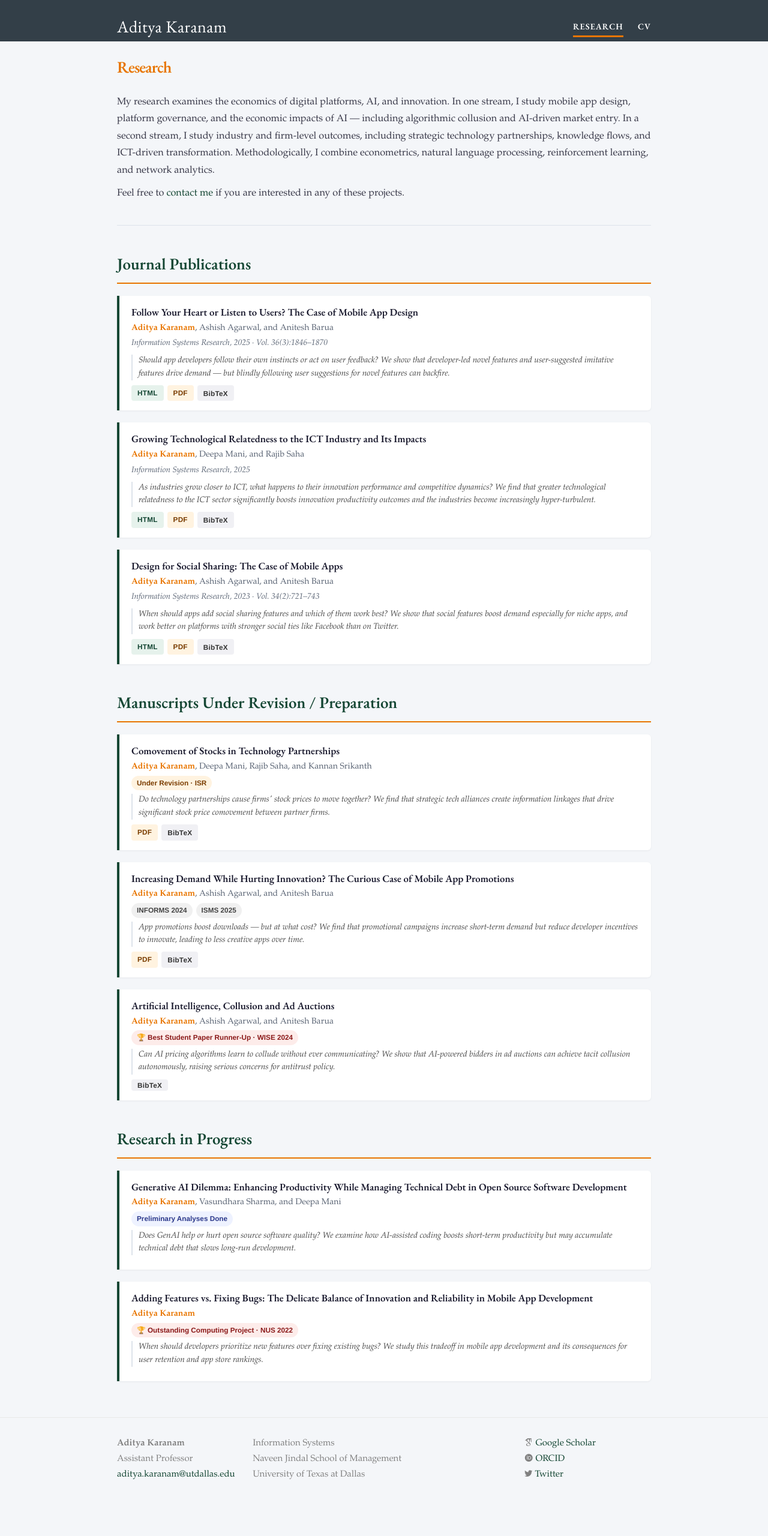
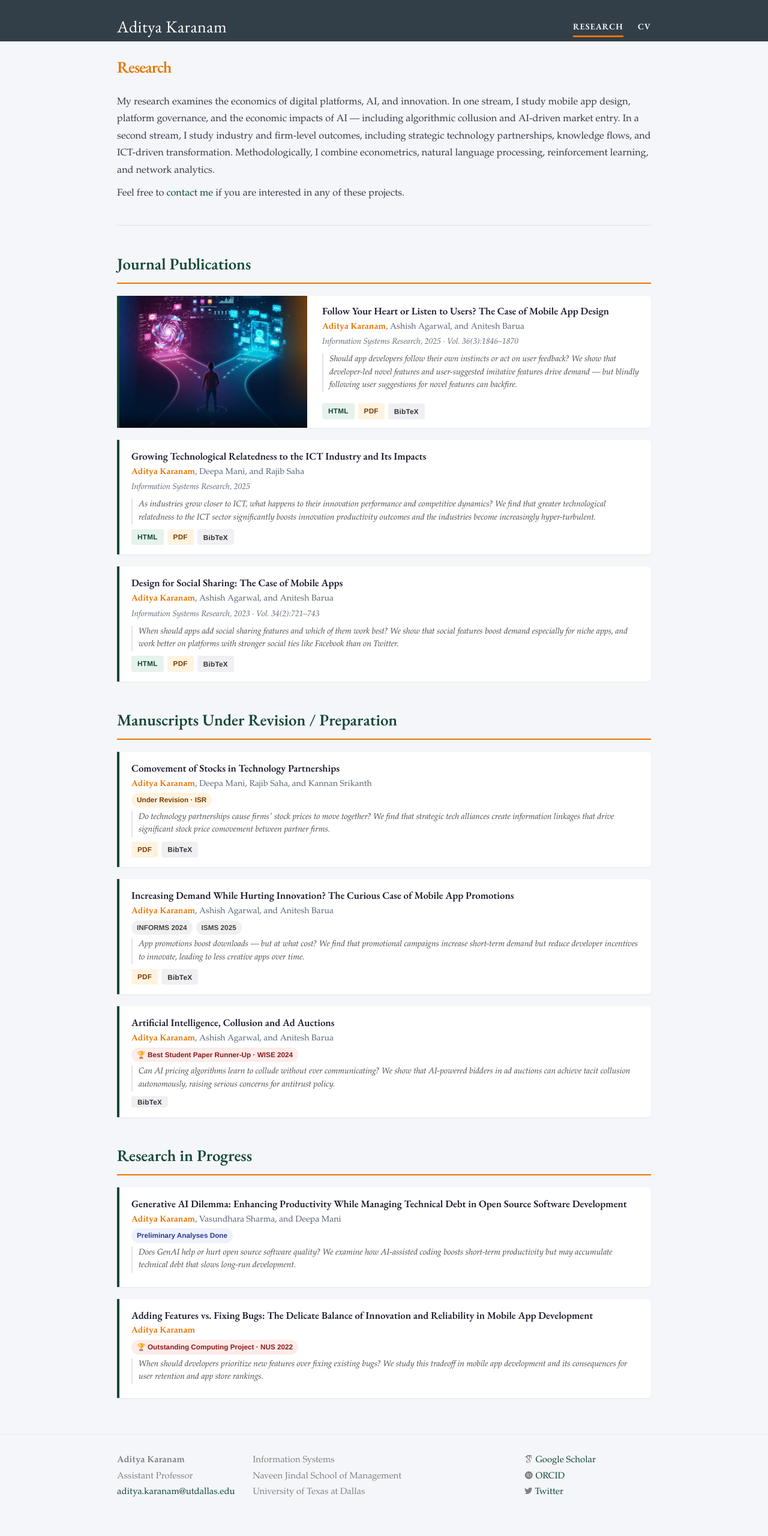
Before and after one commit to askaranam/askaranam.github.io, a Jekyll site: the page built from research.html, in a window 1280 px wide. Shown: the whole page at 60% size. Built offline with Jekyll 4.4.1, drawn with Linux system fonts in a browser that asks for light colours; nearby versions of some CDN libraries; some web fonts are replaced; before the commit the page ends 2532 px from its top, so only the background shows below that.

Commit message:
Update research.html

```diff
--- a/research.html
+++ b/research.html
@@ -70,11 +70,10 @@
 <h2 class="section-heading">Journal Publications</h2>
 
 <!-- PAPER 1 — Update src to /images/paper1.jpg after uploading image -->
-<!-- <div class="paper">
-  <div class="paper-image-col">
-    <img class="paper-image" src="/images/innovate-or-listen.jpeg" alt="Lead or Follow? Innovation Strategies in the App Economy">
-  </div> -->
-<div class="paper no-image">
+<div class="paper" style="min-height: 220px;">
+  <div class="paper-image-col" style="flex: 0 0 320px; max-width: 320px; min-height: 220px;">
+    <img class="paper-image" src="/images/innovate-or-listen.jpeg" style="height: 220px; object-fit: cover;">
+  </div>
   <div class="paper-body">
     <div class="paper-title"><a href="https://pubsonline.informs.org/doi/10.1287/isre.2023.0060">Follow Your Heart or Listen to Users? The Case of Mobile App Design</a></div>
     <div class="paper-authors"><strong>Aditya Karanam</strong>, Ashish Agarwal, and Anitesh Barua</div>
```
